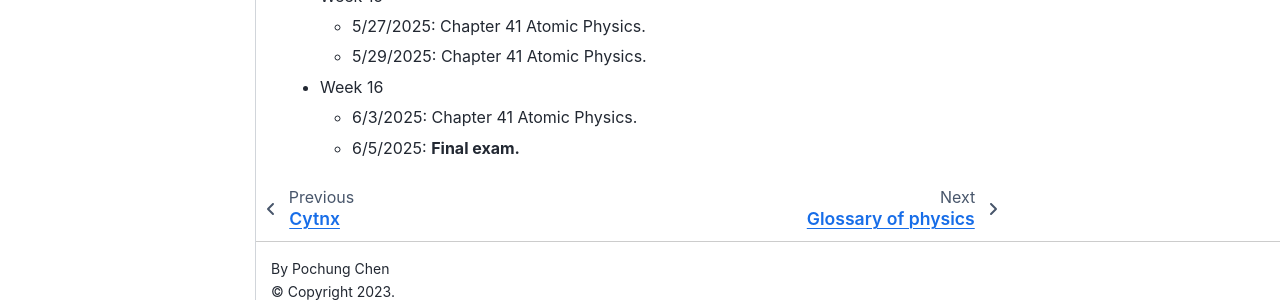
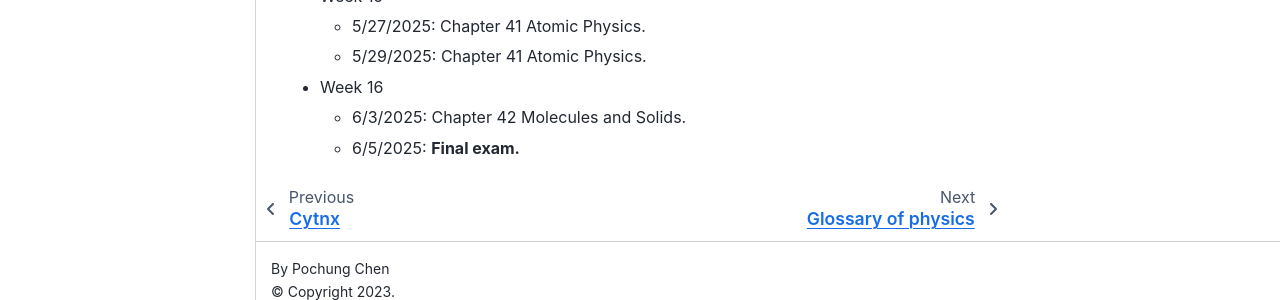
Before and after one commit to pcchen/pcchen.github.io, a Jupyter Book: the page built from teaching/11320PHYS114402.md, in a window 1280 px wide and 900 px high, scrolled down 4305 px. Shown: the part 581-881 px from the top of the window. Built offline with Jupyter Book 1.0.4 settings and Sphinx 7.4.7 and the Sphinx Book theme 1.1.4, drawn with Linux system fonts in a browser that asks for light colours.

Commit message:
add Chap42

```diff
--- a/teaching/11320PHYS114402.md
+++ b/teaching/11320PHYS114402.md
@@ -143,5 +143,5 @@ In this semester we plan to cover following topics
   * 5/27/2025: Chapter 41 Atomic Physics.
   * 5/29/2025: Chapter 41 Atomic Physics.
 * Week 16
-  * 6/3/2025: Chapter 41 Atomic Physics.
+  * 6/3/2025: Chapter 42 Molecules and Solids.
   * 6/5/2025: **Final exam.**
```
